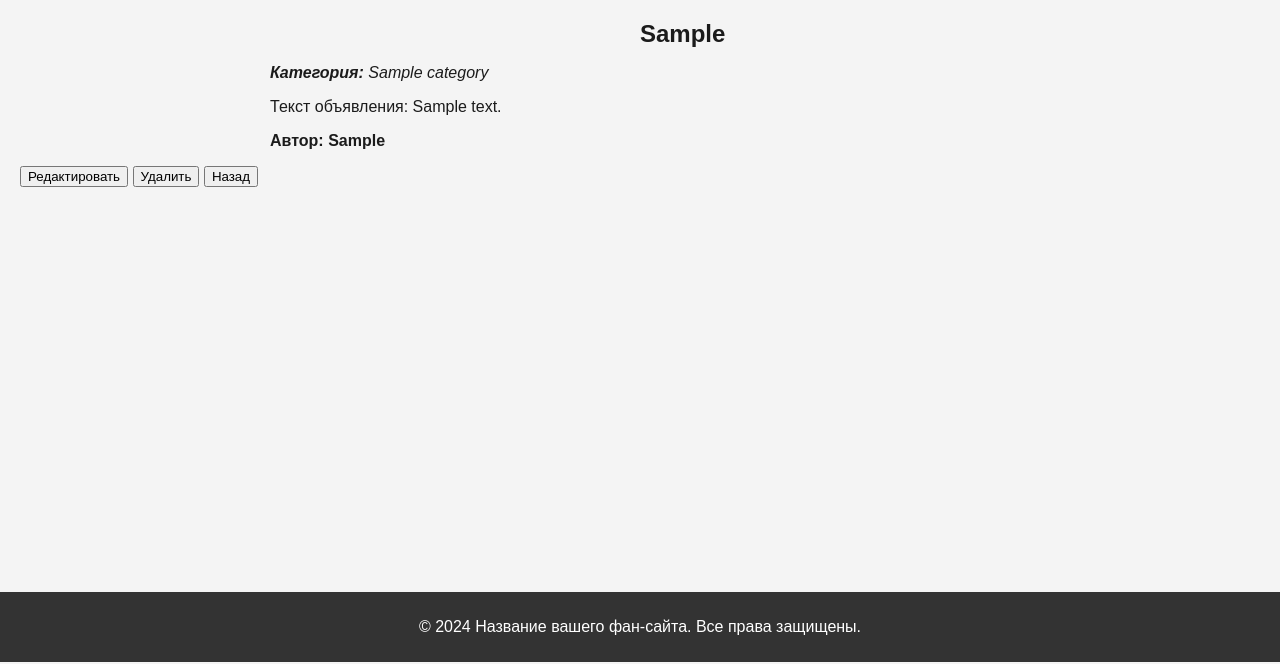
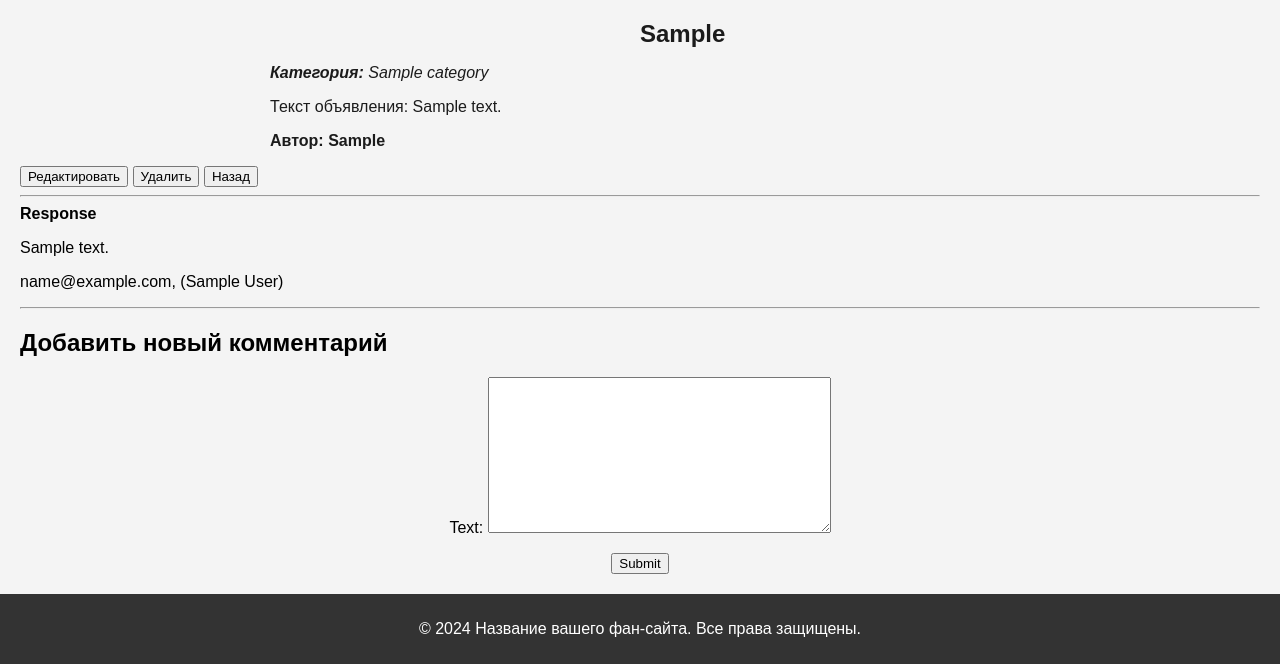
Before and after one commit to SergeyL-1979/SkillFactory_FPW-155_new, a Django app: a page that uses fan_board/templates/fan_board/advertisement_detail.html in a window 1280 px wide. Shown: the part 138-802 px from the top of the page. Run offline with Django 4.2, Linux system fonts and the light colour scheme; tables that the repository leaves empty hold one stand-in row (values such as "Sample post"); some libraries are stand-ins or nearby versions.

Commit message:
Реализовано добавления отклика к объявлению

```diff
--- a/fan_board/models.py
+++ b/fan_board/models.py
@@ -53,17 +53,6 @@ class Advertisement(models.Model):
     content = CKEditor5Field(blank=True, null=True, verbose_name='Описание')
     created_at = models.DateTimeField(auto_now_add=True, verbose_name='Дата публикации')
 
-    # user = models.ForeignKey(settings.AUTH_USER_MODEL, on_delete=models.CASCADE, verbose_name='Автор')
-    # user = models.ForeignKey(User, on_delete=models.CASCADE, verbose_name='Автор')
-
-    # post_author = models.ForeignKey(settings.AUTH_USER_MODEL, on_delete=models.CASCADE, verbose_name='Автор',)
-    # date_create = models.DateField(auto_now_add=True, verbose_name='Дата публикации',)
-    # headline = models.CharField(max_length=255, null=False, verbose_name='Заголовок',)
-    # content = RichTextField(blank=True, null=True,)
-    # responses = models.ManyToManyField(CustomUser, related_name='post_responses',)
-    # accepted_responses = models.ManyToManyField(CustomUser, related_name='post_accepted_responses',)
-    # post_category = models.ForeignKey(Category, on_delete=models.CASCADE, verbose_name='Категория',)
-
     class Meta:
         verbose_name = 'Объявление'
         verbose_name_plural = 'Объявления'
@@ -80,10 +69,15 @@ class Advertisement(models.Model):
 class Response(models.Model):
     ad = models.ForeignKey(Advertisement, on_delete=models.CASCADE)
     text = models.TextField()
+    user_answer = models.ForeignKey(settings.AUTH_USER_MODEL, on_delete=models.CASCADE,
+                                    related_name='answer', verbose_name='Автор отклика')
+    accepted_answer = models.BooleanField(default=False, verbose_name='Принять отклик')
+    notified = models.BooleanField(default=False, verbose_name='Уведомлен')
     created_at = models.DateTimeField(auto_now_add=True)
-    answer = models.ManyToManyField(settings.AUTH_USER_MODEL, related_name='answer', verbose_name='Опубликовать ответ')
-    accepted_answer = models.ManyToManyField(settings.AUTH_USER_MODEL, related_name='accepted_answer',
-                                             verbose_name='Принятый ответ')
+    # answer = models.ManyToManyField(settings.AUTH_USER_MODEL, related_name='answer',
+    # verbose_name='Опубликовать ответ')
+    # accepted_answer = models.ManyToManyField(settings.AUTH_USER_MODEL, related_name='accepted_answer',
+    #                                          verbose_name='Принятый ответ')
 
     def __str__(self):
         return f'{self.text}'
@@ -93,75 +87,13 @@ class Response(models.Model):
         verbose_name_plural = 'Отклики'
 
 
-class PrivatePage(models.Model):
-    user = models.ForeignKey(settings.AUTH_USER_MODEL, on_delete=models.CASCADE, verbose_name='Пользователь')
-    response = models.ForeignKey(Response, models.CASCADE, verbose_name='Отклик')
-
-    # user = models.OneToOneField(settings.AUTH_USER_MODEL, on_delete=models.CASCADE, verbose_name='Пользователь')
-    # user = models.OneToOneField(User, on_delete=models.CASCADE)
-
-    class Meta:
-        verbose_name = 'Приват'
-        verbose_name_plural = 'Приват'
-
-# ================= СТАРЫЕ НАСТРОЙКИ ==================================
-# User = get_user_model()
-# class Category(models.IntegerChoices):
-#     Tanks = 1, 'Tanks'
-#     Healers = 2, 'Healers'
-#     DD = 3, 'Damage Dealers'
-#     Merchants = 4, 'Merchants'
-#     GuildMasters = 5, 'Guild masters'
-#     QuestGivers = 6, 'Quest givers'
-#     Blacksmiths = 7, 'Blacksmiths'
-#     Tanners = 8, 'Tanners'
-#     Potions_Masters = 9, 'Potions Masters'
-#     Spell_Masters = 10, 'Spell Masters'
-
-
-# class Advertisement(models.Model):
-#     # user = models.OneToOneField(CustomUser, on_delete=models.CASCADE)
-#     user = models.ForeignKey(CustomUser, on_delete=models.CASCADE, verbose_name='Автор', related_name='advertisements')
-#     title = models.CharField(max_length=255, verbose_name='Заголовок')
-#     text = CKEditor5Field(blank=True, verbose_name='Текст объявления')
-#     # category = models.PositiveSmallIntegerField(choices=Category.choices, verbose_name='Категория')
-#     category = models.SlugField(max_length=5, choices=Category.choices, verbose_name='Категория')
+# class PrivatePage(models.Model):
+#     user = models.ForeignKey(settings.AUTH_USER_MODEL, on_delete=models.CASCADE, verbose_name='Пользователь')
+#     response = models.ForeignKey(Response, models.CASCADE, verbose_name='Отклик')
 #
-#     # category = models.CharField(max_length=50, choices=[
-#     #     ('Tanks', 'Tanks'),
-#     #     ('Healers', 'Healers'),
-#     #     ('DD', 'Damage Dealers'),
-#     #     ('Merchants', 'Merchants'),
-#     #     ('Guild masters', 'Guild masters'),
-#     #     ('Quest givers', 'Quest givers'),
-#     #     ('Blacksmiths', 'Blacksmiths'),
-#     #     ('Tanners', 'Tanners'),
-#     #     ('Potions Masters', 'Potions Masters'),
-#     #     ('Spell Masters', 'Spell Masters'),
-#     # ])
+#     # user = models.OneToOneField(settings.AUTH_USER_MODEL, on_delete=models.CASCADE, verbose_name='Пользователь')
+#     # user = models.OneToOneField(User, on_delete=models.CASCADE)
 #
 #     class Meta:
-#         verbose_name = 'Объявление'
-#         verbose_name_plural = 'Объявления'
-#
-#     def __str__(self):
-#         """ Строковое отображение поста """
-#         return f'{self.title}'
-#
-#     def get_absolute_url(self):
-#         """ Получить ссылку на объект """
-#         return reverse('ads_detail', kwargs={'pk': self.pk})
-#
-#
-# class Response(models.Model):
-#     user = models.ForeignKey(CustomUser, on_delete=models.CASCADE)
-#     advertisement = models.ForeignKey(Advertisement, on_delete=models.CASCADE)
-#     text = models.TextField()
-#     accepted = models.BooleanField(default=False)
-#
-#     class Meta:
-#         verbose_name = 'Ответ'
-#         verbose_name_plural = 'Ответы'
-#
-#     def __str__(self):
-#         return f'{self.text}'
+#         verbose_name = 'Приват'
+#         verbose_name_plural = 'Приват'
--- a/fan_board/templates/fan_board/advertisement_detail.html
+++ b/fan_board/templates/fan_board/advertisement_detail.html
@@ -22,7 +22,30 @@
             </form>
             <button onclick="window.location.href='{% url 'fan_board:ads_list' %}'">Назад</button>
         </div>
-
+        <hr>
+        <div class="response">
+            <strong>Response</strong>
+            {% if ad_response %}
+            {% for response in ad_response %}
+                <p>{{ response.text }}</p>
+                <p>{{ response.user_answer }}</p>
+            {% endfor %}
+            {% else %}
+                <h3>NO RESPONSE</h3>
+            {% endif %}
+        </div>
+        <hr>
+        <div>
+        <h2> Добавить новый комментарий </h2>
+            <form style="text-align: center;" method="post">
+                {% csrf_token %}
+                {% for f in form %}
+                <p><label class="form-label" for="{{f.ai_for_label}}">{{f.label}}: </label> {{ f }} </p>
+                <div class="form-error">{{ f.errors }}</div>
+                {% endfor %}
+                <input type="submit" value="Submit">
+            </form>
+        </div>
     </div>
 
 
--- a/fan_board/views.py
+++ b/fan_board/views.py
@@ -3,7 +3,7 @@ from django.contrib.auth.mixins import LoginRequiredMixin
 from django.db.models import Count
 from django.http import Http404
 from django.urls import reverse
-from django.shortcuts import render, get_object_or_404
+from django.shortcuts import render, get_object_or_404, redirect
 from django.views import generic
 from django.core.mail import send_mail
 from django.views.generic import FormView
@@ -59,6 +59,7 @@ class AdDetailView(generic.DetailView):
     model = Advertisement
     context_object_name = 'ads_detail'
     template_name = 'fan_board/advertisement_detail.html'
+    form_class = ResponseForm
 
     def get_object(self, queryset=None):
         """ Retrieve and return the object the view is displaying. """
@@ -77,7 +78,23 @@ class AdDetailView(generic.DetailView):
         """
         context = super().get_context_data(**kwargs)
         context['ads_list'] = Advertisement.objects.all()
+        context['ad_response'] = Response.objects.filter(ad=self.get_object())
+        context['form'] = self.form_class()
         return context
+
+    def post(self, request, *args, **kwargs):
+        """ Handle POST requests. """
+        form = self.form_class(request.POST)
+        if form.is_valid():
+            # Сохраняем отклик в базу данных
+            response = form.save(commit=False)
+            response.ad = self.get_object()
+            response.user_answer = request.user
+            response.save()
+            return redirect('fan_board:ads_detail', headline=self.get_object().headline)
+        else:
+            # Если форма не допустима, повторно отображаем страницу с формой и ошибками
+            return self.render_to_response(self.get_context_data(form=form))
 
 
 class AdCreateView(generic.CreateView):
```
Also changed, not shown: fan_board/admin.py (+2 -7 lines), fan_board/migrations/0001_initial.py, fan_board/migrations/0002_initial.py (deleted).
